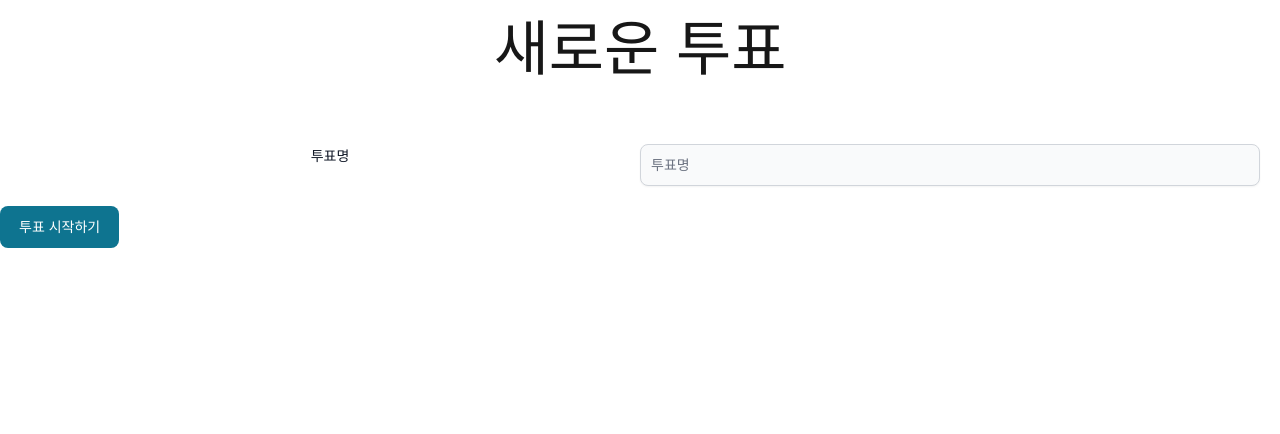
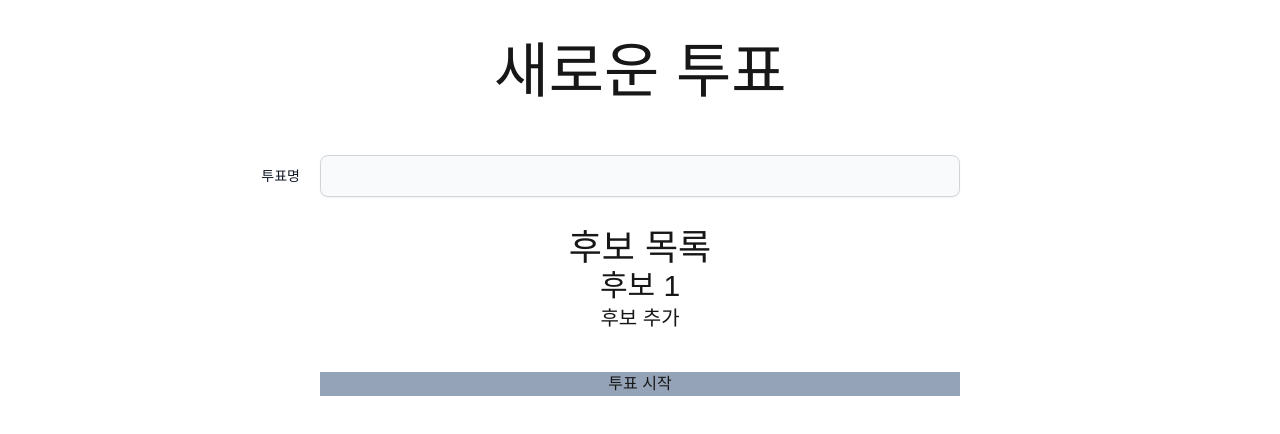
Before and after one commit to Gruzam0615/Poll-App, a Next.js app in the folder front/: page /poll/createpoll in a window 1280 px wide. Shown: the top 434 px of the page. Built offline with nearby package versions, Linux system fonts and the light colour scheme.

Commit message:
/poll/createpoll 레이아웃 css 수정 중(2)

```diff
--- a/front/app/poll/createpoll/layout.tsx
+++ b/front/app/poll/createpoll/layout.tsx
@@ -1,10 +1,3 @@
-import { PingPong, PingPong2 } from "@/app/api/poll_server";
-
-async function getPingPongData() {
-    const checkPingPong = await PingPong2();
-    return checkPingPong;
-}
-
 export default async function Layout({
     children,
 }: {
--- a/front/app/poll/createpoll/page.tsx
+++ b/front/app/poll/createpoll/page.tsx
@@ -23,19 +23,6 @@ export default function Page() {
     setPollName(e.target.value);
   }
 
-  const CandidateAdd = () => {
-    if (pollCandidateName !== "") {
-      const member = {
-        "pollCandidateName": pollCandidateName,
-        "pollCount": 0
-      }
-      setpollCandidateList([...pollCandidateList, member]);
-      setpollCandidateName("");
-    } else {
-      alert("후보 이름을 입력해 주세요.")
-    }
-  }
-
   const submitNewPoll = () => {
     console.log("Submited");
     console.log(pollName);
@@ -50,52 +37,38 @@ export default function Page() {
   }
 
   return (
-    <div className="grid grid-rows-4 text-center items-baseline">
-      <div className="grid grid-cols-1 w-full p-5">
+    <div className="grid grid-rows-4 pt-5 pb-5">
+      <div className="grid grid-cols-1 w-full text-center self-center">
         <h1 className="text-6xl">새로운 투표</h1>
       </div>
-      <form className="" action={submitNewPoll}>
-        <div className="grid grid-cols-2 w-full p-5">
-            <div className="col-auto">
-              <Label htmlFor="polltitle" value="투표명" />
-            </div>
-            <div className="col-auto">
-              <TextInput id="polltitle" type="text" placeholder="투표명" value={pollName} onChange={onChangePollName} required shadow />
-            </div>
-
+      <div className="grid grid-cols-4 w-full self-center">
+        <div className="col-1 text-end self-center mr-5">
+          <Label htmlFor="polltitle" value="투표명" />
         </div>
-        {/* <div className="grid grid-cols-1 w-full p-5">
-          <Label htmlFor="pollCandidateList" value="후보 목록" />
-          <Button color="dark" onClick={CandidateAdd}>후보 추가</Button>
+        <div className="col-span-2">
+          <TextInput id="polltitle" type="text" placeholder="" value={pollName} onChange={onChangePollName} required shadow />
         </div>
-          <div className="mb2-block">
-            <ul>
-              {
-                pollCandidateList?.map((item, index) => (
-                  <li key={index}>{item.pollCandidateName}</li>
-                ))
-              }
-            </ul>
+      </div>
+      <div className="grid grid-cols-1 text-center self-center">
+        <div className="grid-row">
+          <div className="col-1 text-center self-center">
+            <h3 className="text-4xl">후보 목록</h3>
+          </div>
+          <div className="col-1 text-center self-center">
+            <h4 className="text-3xl">후보 1</h4>
+          </div>
+          <div className="col-1 text-center self-center hover:font-bold">
+            <h6 className="text-xl">
+              <Link href={"/poll/createpoll/addcandidlist"}>후보 추가</Link>
+            </h6>
           </div>
         </div>
-        <div>
-          <div className="mb-2 block">
-            <Label htmlFor="pollCandidateName" value="후보 이름" />
-          </div>
-          <TextInput id="pollCandidateName" type="text" value={pollCandidateName} onChange={onChangepollCandidateName} shadow />
-        </div> */}
-
-        {/* <div className="flex items-center gap-2">
-          <Checkbox id="agree" />
-          <Label htmlFor="agree" className="flex">
-            I agree with the&nbsp;
-            <Link href="#" className="text-cyan-600 hover:underline dark:text-cyan-500">
-              terms and conditions
-            </Link>
-          </Label>
-        </div> */}
-        <Button type="submit">투표 시작하기</Button>
-      </form>
+      </div>
+      <div className="grid grid-cols-4 text-center self-center">
+        <div className="col-start-2 col-span-2 bg-slate-400 hover:bg-slate-800 hover:text-white" onClick={submitNewPoll}>
+          투표 시작
+        </div>
+      </div>
     </div>
   );
 }
--- a/front/app/poll/layout.tsx
+++ /dev/null
@@ -1,28 +0,0 @@
-import { PingPong, PingPong2 } from "@/app/api/poll_server";
-
-async function getPingPongData() {
-    const checkPingPong = await PingPong2();
-    return checkPingPong;
-}
-
-export default async function Layout({
-    children,
-    main_connected_backend,
-}: {
-    children: React.ReactNode
-    main_connected_backend: React.ReactNode
-}) {
-    // const checkPingPong = await getPingPongData();
-    // console.log(checkPingPong);
-
-    return (
-        <>
-            {children}
-            {/* {
-                checkPingPong?.data === "true" ?
-                    main_connected_backend :
-                    children
-            } */}
-        </>
-    );
-}
```
